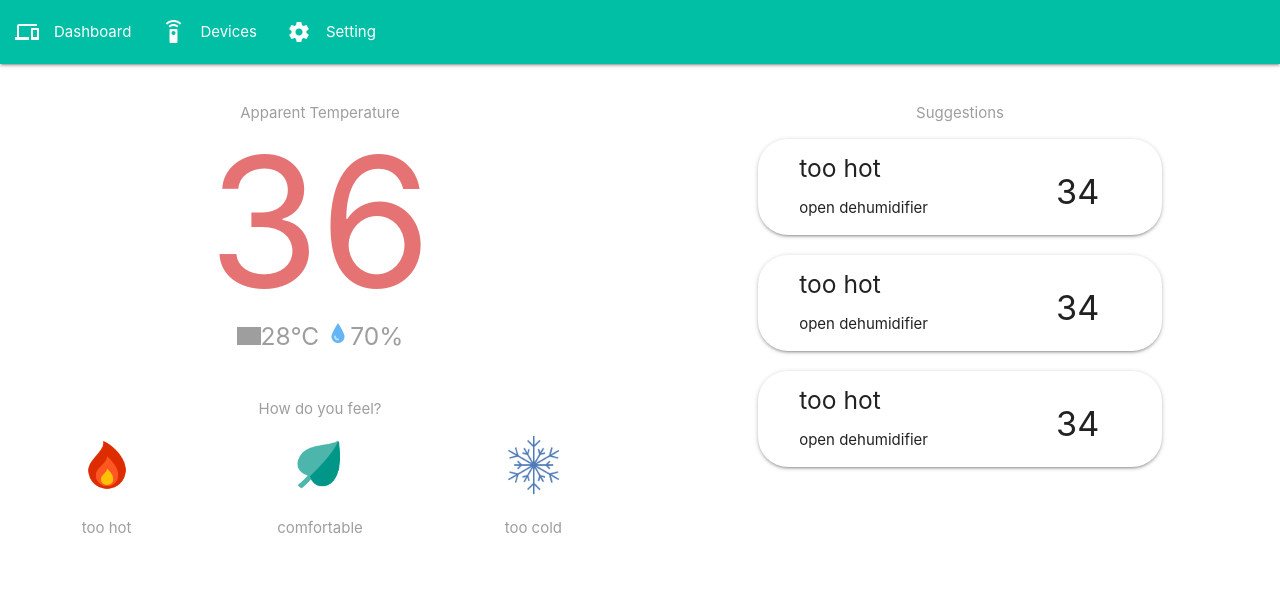
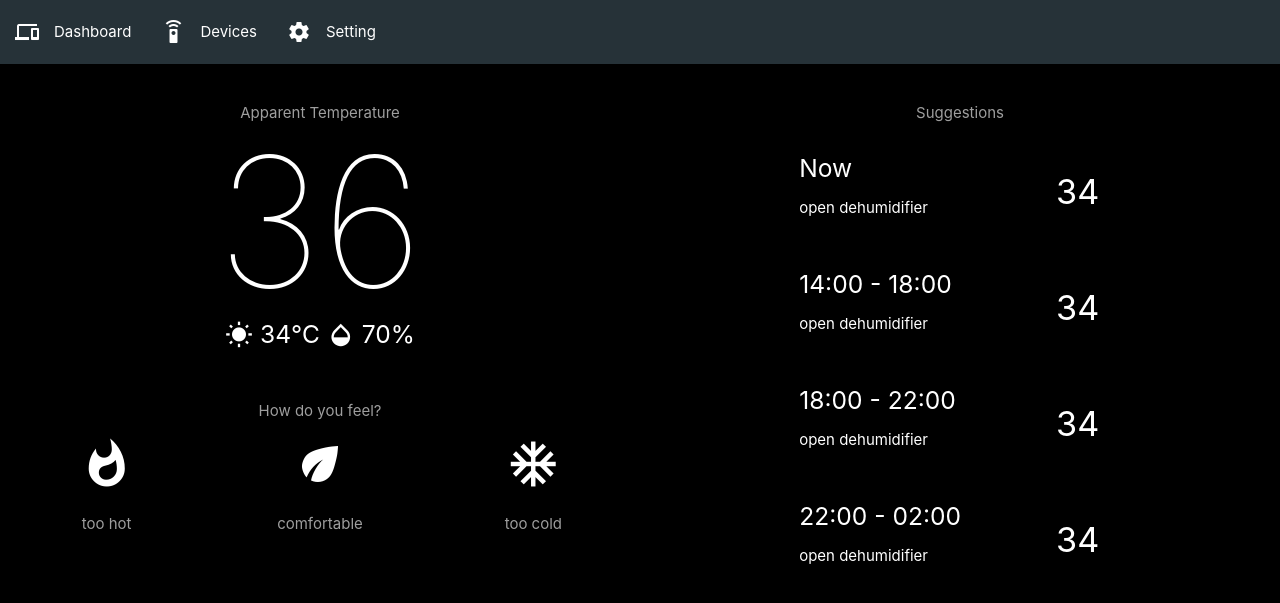
Before and after one commit to sepfy/IoT-Monitor, a Flask app: page / in a window 1280 px wide. Shown: the top 603 px of the page. Run offline with Flask 2, Linux system fonts and the light colour scheme; a user stored in the database is signed in; some libraries are stand-ins or nearby versions; grey boxes are pictures that could not be loaded.

Commit message:
chagne background-color

```diff
--- a/templates/index.html
+++ b/templates/index.html
@@ -1,29 +1,37 @@
 <!DOCTYPE html>
 <html lang="en">
 {% include 'head.html' %}
-<body>
+<body style="background-color:black">
 {% include 'nav.html' %}
 <br>
 <div class="row">
  <div class="col s12 m6 l6">
    <div class="center-align">
      <p class="grey-text">Apparent Temperature </p>
-     <h1 class="red-text text-lighten-2" style="margin-bottom:-16px;margin-top:-16px; font-size:180px"> 36 </h1>
-     <h5 class="grey-text"><img src="/static/images/temperature.png" width=24>28°C
-     <img src="/static/images/water.png" width=24>70%</h5>
+     <h1 class="white-text" style="margin-bottom:-16px;margin-top:-16px; font-size:180px; font-weight:lighter"> 36 </h1>
+     <h5 class="white-text">
+       <i style="font-size:28px; vertical-align: middle; padding-bottom: 3px;" class="material-icons white-text">wb_sunny</i> 34℃
+       <i style="font-size:28px; vertical-align: middle; padding-bottom: 3px;" class="material-icons white-text">opacity</i> 70%
+     </h5>
      <br>
      <p class="grey-text"> How do you feel? </p>
      <div class="row">
        <div class="col s4 m4 l4">
-       <a onclick="M.toast({html: 'You feel hot. Got it!'})"  href="#"><img width=60 class="responsive-img circle" src="/static/images/fire.png"></a>
+       <a onclick="M.toast({html: 'You feel hot. Got it!'})"  href="#">
+         <i style="font-size:54px" class="material-icons white-text">whatshot</i>
+       </a>
        <p class="grey-text">too hot</p>
        </div>
        <div class="col s4 m4 l4">
-       <a onclick="M.toast({html: 'You feel comfortable. Got it!'})" href="#"><img width=60 class="responsive-img circle" src="/static/images/leaf.png"></a>
+       <a onclick="M.toast({html: 'You feel comfortable. Got it!'})" href="#">
+         <i style="font-size:54px;" class="material-icons white-text">eco</i>
+       </a>
        <p class="grey-text">comfortable</p>
        </div>
        <div class="col s4 m4 l4">
-       <a onclick="M.toast({html: 'You feel cold. Got it!'})" href="#"><img width=60 class="responsive-img circle" src="/static/images/winter.png"></a>
+       <a onclick="M.toast({html: 'You feel cold. Got it!'})" href="#">
+         <i style="font-size:54px" class="material-icons white-text">ac_unit</i>
+       </a>
        <p class="grey-text">too cold</p>
        </div>
      </div>
@@ -34,10 +42,10 @@
    <div class="center-align">
      <p class="grey-text"> Suggestions </p>
    </div>
-  <div class="z-depth-1" style="border-radius:30px">
+  <div class="z-depth-1 white-text" style="border-radius:30px">
     <div style="margin-left:30px" class="row valign-wrapper">
        <div class="col s8">
-         <h5> too hot</h5>
+         <h5> Now </h5>
          <p> open dehumidifier </p>
         </div>
        <div class="col s4">
@@ -46,10 +54,10 @@
      </div>
   </div>
 
-  <div class="z-depth-1" style="border-radius:30px">
+  <div class="z-depth-5 white-text" style="border-radius:30px">
     <div style="margin-left:30px" class="row valign-wrapper">
        <div class="col s8">
-         <h5> too hot</h5>
+         <h5> 14:00 - 18:00</h5>
          <p> open dehumidifier </p>
         </div>
        <div class="col s4">
@@ -58,10 +66,10 @@
      </div>
   </div>
 
-  <div class="z-depth-1" style="border-radius:30px">
+  <div class="z-depth-1 white-text" style="border-radius:30px">
     <div style="margin-left:30px" class="row valign-wrapper">
        <div class="col s8">
-         <h5> too hot</h5>
+         <h5> 18:00 - 22:00 </h5>
          <p> open dehumidifier </p>
         </div>
        <div class="col s4">
@@ -69,6 +77,18 @@
        </div>
      </div>
   </div>
+  <div class="z-depth-1 white-text" style="border-radius:30px">
+    <div style="margin-left:30px" class="row valign-wrapper">
+       <div class="col s8">
+         <h5> 22:00 - 02:00 </h5>
+         <p> open dehumidifier </p>
+        </div>
+       <div class="col s4">
+         <h4> 34</h4>
+       </div>
+     </div>
+  </div>
+
 
 
   </div>
--- a/templates/nav.html
+++ b/templates/nav.html
@@ -1,5 +1,5 @@
 <nav>
-<div class="nav-wrapper teal accent-4">
+<div class="nav-wrapper blue-grey darken-4">
     <a href="#" data-target="mobile-demo" class="sidenav-trigger"><i class="material-icons">menu</i></a>
   <ul id="nav-mobile" class="hide-on-med-and-down">
     <li><a href="/"><i class="material-icons left">devices</i>Dashboard</a></li>
```
